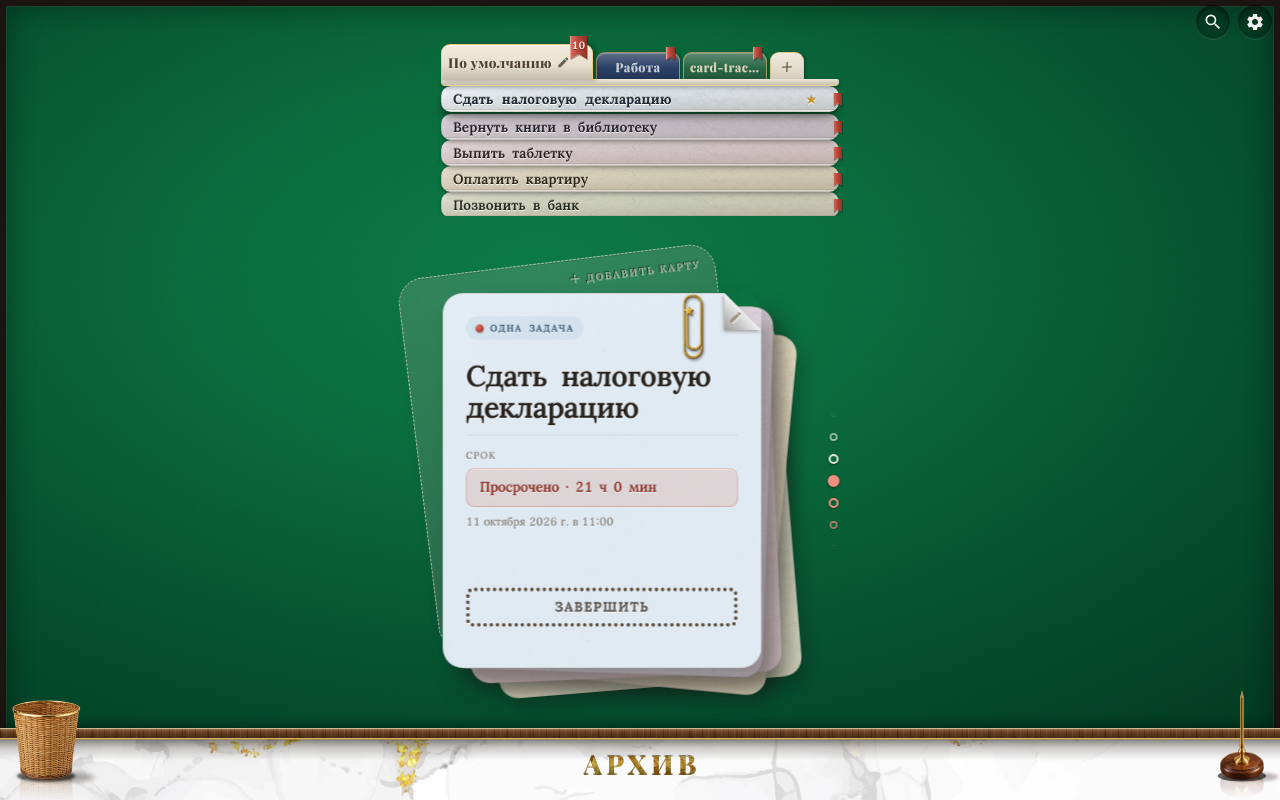
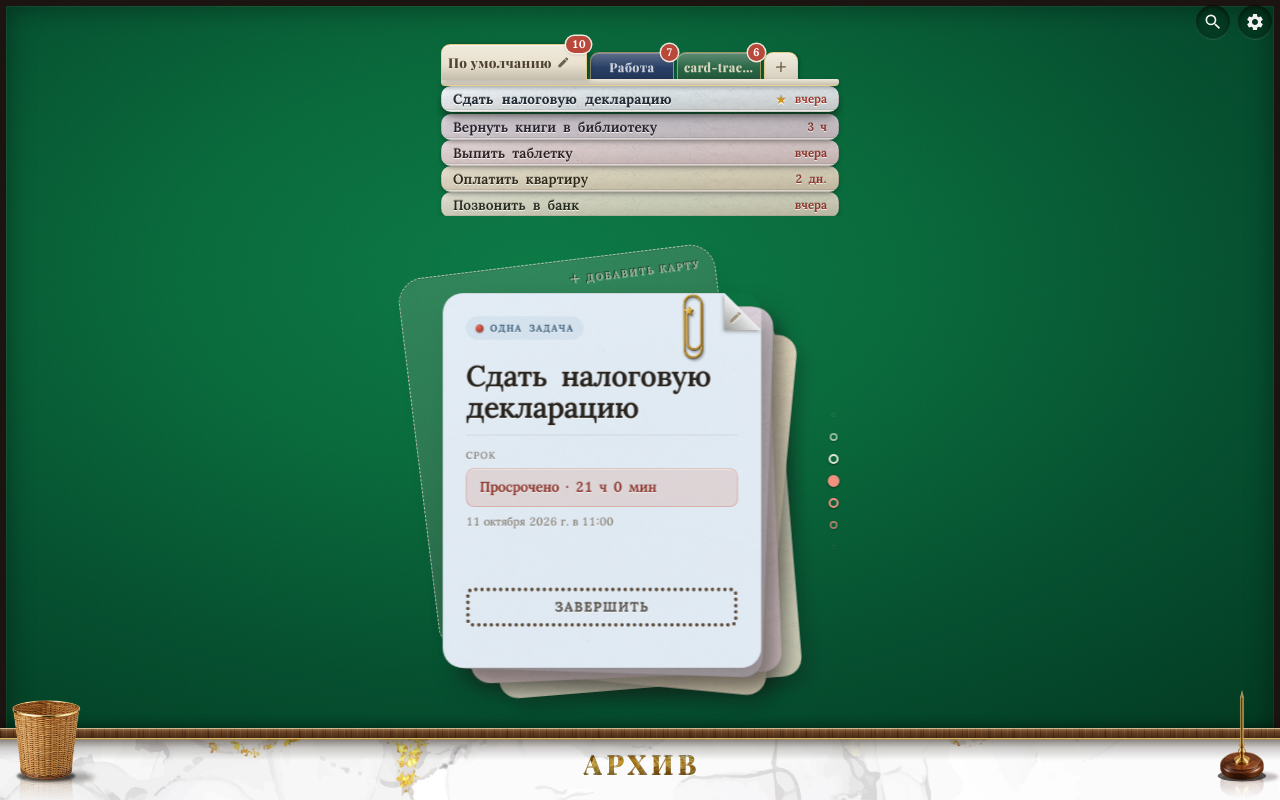
Before and after one commit to goshkomichael239-design/card-tracker, a React (Vite) app: page / in a window 1280 px wide. Built offline with nearby package versions, Linux system fonts and the light colour scheme.

Commit message:
Overdue: a red count badge on the deck tab and a short red date in the row instead of flags

```diff
--- a/ROADMAP.html
+++ b/ROADMAP.html
@@ -125,7 +125,7 @@
 
 <main class="page">
   <header class="head">
-    <p class="eyebrow">Card Tracker · состояние на 12 октября 2026 г.</p>
+    <p class="eyebrow">Card Tracker · состояние на 13 октября 2026 г.</p>
     <h1>Дорожная карта</h1>
     <p class="principle">Принцип: функция появляется, только если у неё есть физический прообраз на столе. Нет прообраза — функцию не делаем или прячем.</p>
   </header>
@@ -338,7 +338,7 @@
         <li class="item item--done" data-status="done">
           <span class="mark" aria-hidden="true"></span>
           <div class="body">
-            <p class="text">Просрочено флажками: красный флажок-закладка на язычке колоды (с числом на активной, нажатие — к следующей просроченной) и у правого края строки; плашка «N просрочено» убрана; один «штемпельный» красный</p>
+            <p class="text">Просрочено без плашек и флажков: красный значок с числом в углу язычка колоды (на активной по нажатию к следующей просроченной), в строке справа короткая красная дата («вчера», «3 ч», «2 дн.»); один «штемпельный» красный</p>
 
           </div>
           <span class="state">сделано</span>
--- a/src/app/MainApp.tsx
+++ b/src/app/MainApp.tsx
@@ -164,7 +164,7 @@ interface TransientOutgoingCard {
 /** Below this width the scene is a phone's: cards a little smaller. */
 const PHONE_WIDTH_PX = 640;
 const PHONE_SCENE_FACTOR = 0.92;
-const NO_DECK_IDS: ReadonlySet<string> = new Set();
+const NO_DECK_COUNTS: Readonly<Record<string, number>> = {};
 /** The stack stands this share of the screen's width left of the middle. */
 const STACK_SHIFT_RATIO = 0.03;
 // On a phone the stack stands further left: the dots on its right must fit.
@@ -383,17 +383,19 @@ const MainApp: React.FC = () => {
     [cards, clockNow],
   );
 
-  // Decks that have something overdue (shown as a dot on their tabs).
-  const overdueDeckIds = useMemo(() => {
-    const ids = new Set<string>();
+  // How many cards of each deck are overdue (the badges on their tabs).
+  const overdueCounts = useMemo(() => {
+    const counts: Record<string, number> = {};
 
     for (const card of allCards) {
       if (getDueBucket(card, clockNow) === 'overdue') {
-        ids.add(getCardDeckId(card, decks));
-      }
-    }
-
-    return ids;
+        const deckId = getCardDeckId(card, decks);
+
+        counts[deckId] = (counts[deckId] ?? 0) + 1;
+      }
+    }
+
+    return counts;
   }, [allCards, decks, clockNow]);
 
   const isPhone = viewportWidth < PHONE_WIDTH_PX;
@@ -1908,9 +1910,10 @@ const MainApp: React.FC = () => {
             }
             decks={decks}
             activeDeckId={activeDeckId}
-            overdueDeckIds={
-              appSettings.overdueCounter ? overdueDeckIds : NO_DECK_IDS
+            overdueCounts={
+              appSettings.overdueCounter ? overdueCounts : NO_DECK_COUNTS
             }
+            clockNow={clockNow}
             hitCounts={
               isSearching && searchHitsStyle === 'tabs' ? deckHitCounts : null
             }
--- a/src/app/settings.ts
+++ b/src/app/settings.ts
@@ -45,7 +45,7 @@ export const SETTINGS: SettingDefinition[] = [
   {
     id: 'overdueCounter',
     label: 'Метки просроченного',
-    hint: 'Красные флажки на язычках колод, на строках и на карточке',
+    hint: 'Красные значки на язычках, красная дата в строках и на карточке',
     defaultValue: true,
   },
 ];
--- a/src/app/timeOps.ts
+++ b/src/app/timeOps.ts
@@ -163,3 +163,53 @@ export const getDueBucket = (
 
   return days <= SOON_DAYS ? 'soon' : null;
 };
+
+/**
+ * How long a card has been overdue, in a word or two for a narrow place:
+ * "сейчас", "5 мин", "3 ч", "вчера", "4 дн.", "3 нед.", "2 мес.". Null for a
+ * card that is not overdue.
+ */
+export const formatOverdueShort = (
+  card: VisualCard,
+  now: number = Date.now(),
+): string | null => {
+  const target = getCardTargetAt(card);
+
+  if (!target) {
+    return null;
+  }
+
+  const due = new Date(target).getTime();
+
+  if (!Number.isFinite(due) || due >= now) {
+    return null;
+  }
+
+  const days = Math.round((dayStart(now) - dayStart(due)) / (24 * HOUR));
+
+  if (days >= 60) {
+    return `${Math.floor(days / 30)} мес.`;
+  }
+
+  if (days >= 14) {
+    return `${Math.floor(days / 7)} нед.`;
+  }
+
+  if (days >= 2) {
+    return `${days} дн.`;
+  }
+
+  if (days === 1) {
+    return 'вчера';
+  }
+
+  const hours = Math.floor((now - due) / HOUR);
+
+  if (hours >= 1) {
+    return `${hours} ч`;
+  }
+
+  const minutes = Math.floor((now - due) / MINUTE);
+
+  return minutes >= 1 ? `${minutes} мин` : 'сейчас';
+};
--- a/src/components/card-switcher/CardFileTabs.tsx
+++ b/src/components/card-switcher/CardFileTabs.tsx
@@ -1,7 +1,7 @@
 import React from 'react';
 
 import { getDeckBack } from '../../app/deckBacks';
-import { OverdueFlag } from './OverdueFlag';
+import { OverdueBadge } from './OverdueBadge';
 import type { Deck } from '../../app/decks';
 import {
   CARD_FILE_DIVIDER_HEIGHT,
@@ -12,7 +12,7 @@ export interface CardFileTabsProps {
   decks: Deck[];
   activeDeckId: string;
   /** Decks (other than the one on the table) that have an overdue card. */
-  overdueDeckIds: ReadonlySet<string>;
+  overdueCounts: Readonly<Record<string, number>>;
   /**
    * While searching, with the hits shown on the tabs: how many cards each deck
    * has for the query. Null: the tabs do not show hits.
@@ -63,7 +63,7 @@ const EmbossedPencil: React.FC<{ ink: string }> = ({ ink }) => (
 export const CardFileTabs: React.FC<CardFileTabsProps> = ({
   decks,
   activeDeckId,
-  overdueDeckIds,
+  overdueCounts,
   hitCounts,
   activeOverdueCount,
   onOverduePress,
@@ -86,7 +86,7 @@ export const CardFileTabs: React.FC<CardFileTabsProps> = ({
           const back = getDeckBack(deck.backId);
           const isActive = deck.id === activeDeckId;
           const hits = hitCounts ? (hitCounts[deck.id] ?? 0) : null;
-          const hasOverdue = !isActive && overdueDeckIds.has(deck.id);
+          const otherOverdue = isActive ? 0 : (overdueCounts[deck.id] ?? 0);
           const isDimmed = hits !== null && !isActive && hits === 0;
           const showsNumberedFlag =
             isActive && activeOverdueCount > 0 && hits === null;
@@ -111,7 +111,7 @@ export const CardFileTabs: React.FC<CardFileTabsProps> = ({
               title={deck.name}
               className="relative flex min-w-0 flex-1 cursor-pointer items-center justify-center border-0 px-1.5 text-center"
               style={{
-                paddingRight: showsNumberedFlag ? 22 : undefined,
+                paddingRight: showsNumberedFlag ? 16 : undefined,
                 alignSelf: 'flex-end',
                 height: isActive ? ACTIVE_HEIGHT : QUIET_HEIGHT,
                 borderRadius: '9px 9px 0 0',
@@ -174,9 +174,9 @@ export const CardFileTabs: React.FC<CardFileTabsProps> = ({
 
             </button>
 
-              {/* The flag: a red bookmark standing out of the tab's top edge.
-                  On the deck on the table it carries the number and is a
-                  button (to the next overdue card); on the others it marks. */}
+              {/* The badge: a red capsule with the number in the tab's top
+                  right corner. On the deck on the table it is a button (to the
+                  next overdue card). */}
               {showsNumberedFlag && (
                 <button
                   type="button"
@@ -185,16 +185,16 @@ export const CardFileTabs: React.FC<CardFileTabsProps> = ({
                   aria-label={`Просрочено: ${activeOverdueCount}. К следующей просроченной`}
                   title={`Просрочено: ${activeOverdueCount}`}
                   className="absolute z-10 cursor-pointer border-0 bg-transparent p-0 active:translate-y-px"
-                  style={{ right: 6, top: -8, lineHeight: 0 }}
+                  style={{ right: -4, top: -8, lineHeight: 0 }}
                 >
-                  <OverdueFlag size="large" count={activeOverdueCount} />
+                  <OverdueBadge count={activeOverdueCount} />
                 </button>
               )}
-              {hasOverdue && hits === null && (
-                <OverdueFlag
-                  size="small"
+              {otherOverdue > 0 && hits === null && (
+                <OverdueBadge
+                  count={otherOverdue}
                   className="absolute"
-                  style={{ right: 5, top: -5 }}
+                  style={{ right: -4, top: -8 }}
                 />
               )}
             </div>
--- a/src/components/card-switcher/CardSwitcher.tsx
+++ b/src/components/card-switcher/CardSwitcher.tsx
@@ -11,7 +11,8 @@ import {
 import { CardFileTabs } from './CardFileTabs';
 import { useWheelNavigation } from '../../app/useWheelNavigation';
 import { haptic } from '../../app/haptics';
-import { OverdueFlag } from './OverdueFlag';
+import { formatOverdueShort } from '../../app/timeOps';
+import { STAMP_RED_DARK } from '../../app/stampRed';
 
 interface CardSwitcherProps {
   cards: VisualCard[];
@@ -31,7 +32,10 @@ interface CardSwitcherProps {
   // The deck tabs the file carries.
   decks: Deck[];
   activeDeckId: string;
-  overdueDeckIds: ReadonlySet<string>;
+  /** Overdue cards per deck (for the badges on the tabs). */
+  overdueCounts: Readonly<Record<string, number>>;
+  /** The time the list is drawn at (for how long a card is overdue). */
+  clockNow?: number;
   /** Hits per deck while searching with "on the tabs"; null otherwise. */
   hitCounts: Readonly<Record<string, number>> | null;
   canCreateDeck: boolean;
@@ -77,7 +81,8 @@ export const CardSwitcher: React.FC<CardSwitcherProps> = ({
   overdueIds,
   decks,
   activeDeckId,
-  overdueDeckIds,
+  overdueCounts,
+  clockNow,
   hitCounts,
   canCreateDeck,
   onSelectDeck,
@@ -296,7 +301,7 @@ export const CardSwitcher: React.FC<CardSwitcherProps> = ({
       <CardFileTabs
         decks={decks}
         activeDeckId={activeDeckId}
-        overdueDeckIds={overdueDeckIds}
+        overdueCounts={overdueCounts}
         hitCounts={hitCounts}
         activeOverdueCount={overdueIds?.size ?? 0}
         onOverduePress={goToNextOverdue}
@@ -415,15 +420,15 @@ export const CardSwitcher: React.FC<CardSwitcherProps> = ({
                       {getCardDisplayLabel(card)}
                     </span>
 
-                    {/* The star stands at the right end, so the names begin
-                        at the same place on every edge. */}
+                    {/* The right end: the star, then how long it has been overdue (red), so
+                        the dates stand in one column at the right edge. */}
                     {card.pinned && (
                       <span
                         className="shrink-0"
                         style={{
                           color: '#B8851F',
                           paddingTop: metrics.overlap,
-                          paddingRight: isOverdue ? 10 : 0,
+                          paddingLeft: 7,
                           fontSize: metrics.fontSize - 1,
                           lineHeight: `${metrics.rowStep}px`,
                         }}
@@ -433,19 +438,24 @@ export const CardSwitcher: React.FC<CardSwitcherProps> = ({
                         ★
                       </span>
                     )}
+                    {isOverdue && (
+                      <span
+                        className="shrink-0 whitespace-nowrap"
+                        style={{
+                          color: STAMP_RED_DARK,
+                          paddingTop: metrics.overlap,
+                          paddingLeft: 8,
+                          fontFamily: "'Lora', Georgia, serif",
+                          fontWeight: 600,
+                          fontSize: metrics.fontSize - 2,
+                          lineHeight: `${metrics.rowStep}px`,
+                        }}
+                      >
+                        {formatOverdueShort(card, clockNow)}
+                      </span>
+                    )}
                   </button>
 
-                  {/* Overdue: a red flag stands out of the edge's right end. */}
-                  {isOverdue && (
-                    <OverdueFlag
-                      size="small"
-                      className="absolute"
-                      style={{
-                        right: -3,
-                        top: metrics.overlap + (metrics.rowStep - 13) / 2,
-                      }}
-                    />
-                  )}
                 </div>
               );
             })}
--- /dev/null
+++ b/src/components/card-switcher/OverdueBadge.tsx
@@ -0,0 +1,41 @@
+import React from 'react';
+
+import { STAMP_RED } from '../../app/stampRed';
+
+interface OverdueBadgeProps {
+  count: number;
+  className?: string;
+  style?: React.CSSProperties;
+}
+
+/**
+ * The count of what is overdue, as a flat red capsule with a white number in
+ * the corner of a deck's tab (the badge every phone user already reads).
+ */
+export const OverdueBadge: React.FC<OverdueBadgeProps> = ({
+  count,
+  className = '',
+  style,
+}) => {
+  if (count <= 0) {
+    return null;
+  }
+
+  return (
+    <span
+      aria-hidden="true"
+      className={`pointer-events-none inline-flex h-[17px] min-w-[17px] items-center justify-center rounded-full px-[5px] font-bold leading-none tabular-nums ${className}`}
+      style={{
+        backgroundColor: STAMP_RED,
+        color: '#FFFFFF',
+        fontSize: 11,
+        letterSpacing: '0.01em',
+        boxShadow:
+          '0 0 0 1.5px rgba(255,250,240,0.9), 0 1px 3px rgba(40,12,8,0.4)',
+        ...style,
+      }}
+    >
+      {count > 99 ? '99+' : count}
+    </span>
+  );
+};
--- a/src/components/card-switcher/OverdueFlag.tsx
+++ /dev/null
@@ -1,94 +0,0 @@
-import React from 'react';
-
-import {
-  STAMP_RED,
-  STAMP_RED_DARK,
-  STAMP_RED_LIGHT,
-} from '../../app/stampRed';
-
-interface OverdueFlagProps {
-  /** Shown inside the flag; leave out for a flag that only marks. */
-  count?: number;
-  /** Bigger flags carry a number; small ones only mark a row or a tab. */
-  size?: 'small' | 'large';
-  className?: string;
-  style?: React.CSSProperties;
-}
-
-const SIZES = {
-  small: { width: 9, height: 13 },
-  large: { width: 17, height: 23 },
-} as const;
-
-/**
- * A red bookmark ribbon with a notched foot, sticking out of the edge of a row
- * or a deck's tab: something in it is overdue. Light from the top-left: a
- * lighter left edge, a darker right one and a small shadow it throws.
- */
-export const OverdueFlag: React.FC<OverdueFlagProps> = ({
-  count,
-  size = 'small',
-  className = '',
-  style,
-}) => {
-  const { width, height } = SIZES[size];
-  const notch = Math.round(height * 0.2);
-  const text = count === undefined ? '' : count > 99 ? '99+' : String(count);
-
-  return (
-    <span
-      aria-hidden="true"
-      className={`pointer-events-none inline-block shrink-0 ${className}`}
-      style={{
-        width,
-        height,
-        position: className.includes('absolute') ? undefined : 'relative',
-        ...style,
-      }}
-    >
-      <svg
-        viewBox={`0 0 ${width} ${height}`}
-        width={width}
-        height={height}
-        className="absolute left-0 top-0 overflow-visible"
-      >
-        <defs>
-          <linearGradient id={`flag-${size}`} x1="0" y1="0" x2="1" y2="0">
-            <stop offset="0" stopColor={STAMP_RED_LIGHT} />
-            <stop offset="0.45" stopColor={STAMP_RED} />
-            <stop offset="1" stopColor={STAMP_RED_DARK} />
-          </linearGradient>
-        </defs>
-        <path
-          d={`M0 0H${width}V${height}L${width / 2} ${height - notch}L0 ${height}Z`}
-          fill="rgba(30,12,8,0.35)"
-          transform="translate(0.9 1.3)"
-          style={{ filter: 'blur(0.7px)' }}
-        />
-        <path
-          d={`M0 0H${width}V${height}L${width / 2} ${height - notch}L0 ${height}Z`}
-          fill={`url(#flag-${size})`}
-        />
-        <path
-          d={`M0.5 0V${height - 0.6}`}
-          stroke="rgba(255,225,215,0.55)"
-          strokeWidth="0.8"
-          fill="none"
-        />
-      </svg>
-      {text && (
-        <span
-          className="absolute left-0 right-0 top-0 flex items-center justify-center font-bold leading-none tabular-nums"
-          style={{
-            height: height - notch,
-            fontSize: text.length > 2 ? 8 : 10.5,
-            color: '#FFF4EC',
-            textShadow: '0 1px 0 rgba(60,10,5,0.55)',
-          }}
-        >
-          {text}
-        </span>
-      )}
-    </span>
-  );
-};
```
Also changed, not shown: 1 other file (tests, documents, lock files or other folders).
